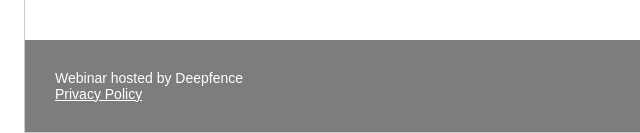
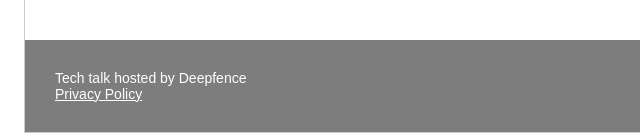
Before and after one commit to cupcakesprinkle3/email-html-nov4, a plain HTML site: page index.html in a window 1280 px wide. Shown: the part 1763-1896 px from the top of the page, 206-846 px from the left. Drawn offline with Linux system fonts and the light colour scheme.

Commit message:
changed footer

```diff
--- a/index.html
+++ b/index.html
@@ -102,7 +102,7 @@
                     <table border="0" cellpadding="0" cellspacing="0" width="100%" style="border-collapse: collapse;">
                         <tr>
                             <td style="color: #ffffff; font-family: Arial, sans-serif; font-size: 14px;">
-                                <p style="margin: 0;">Webinar hosted by Deepfence<br />
+                                <p style="margin: 0;">Tech talk hosted by Deepfence<br />
                                     <a href="https://deepfence.io/privacy/" target="_blank"
                                         style="color: #ffffff;">Privacy Policy</a>
                                 </p>
```
